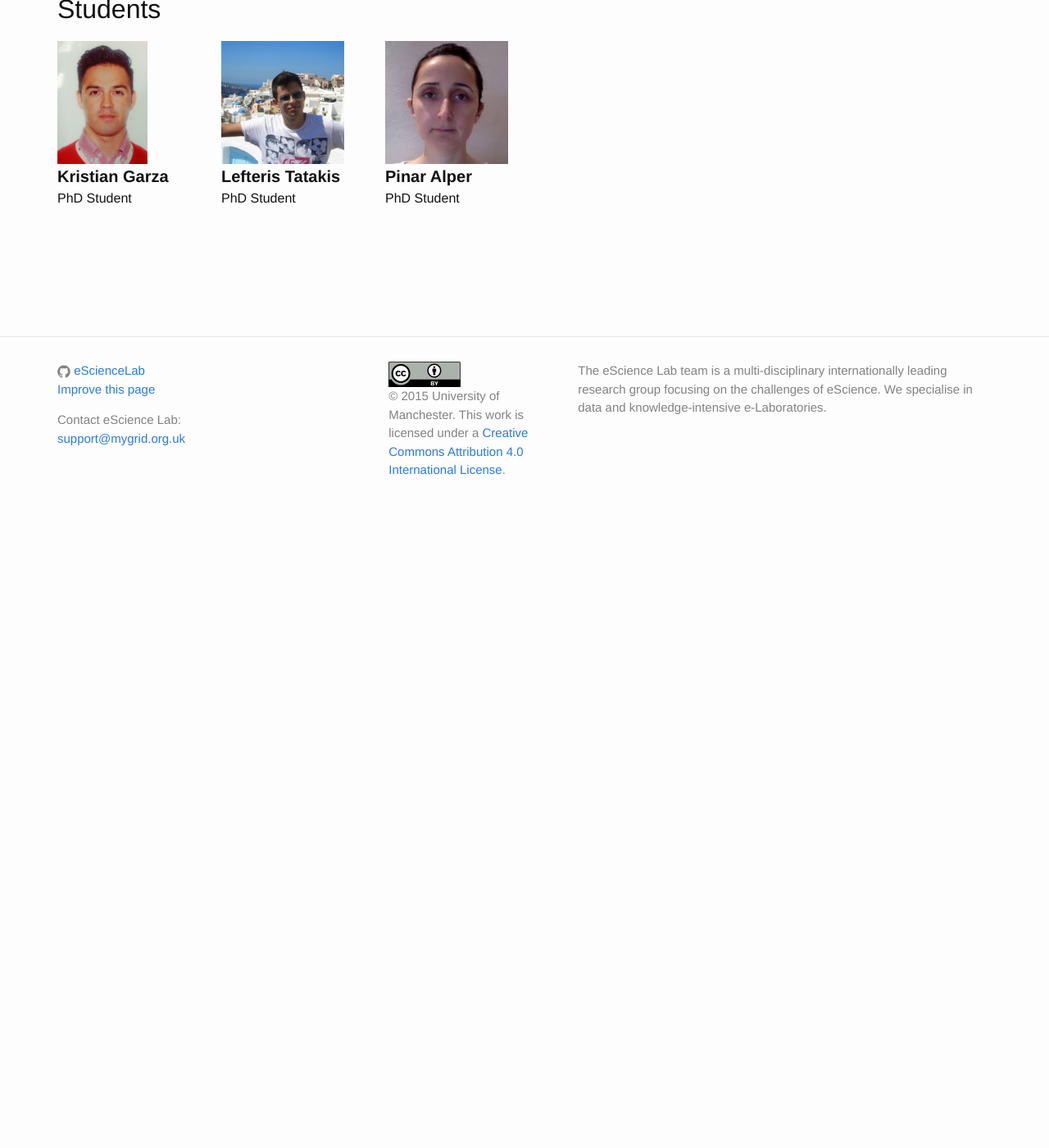
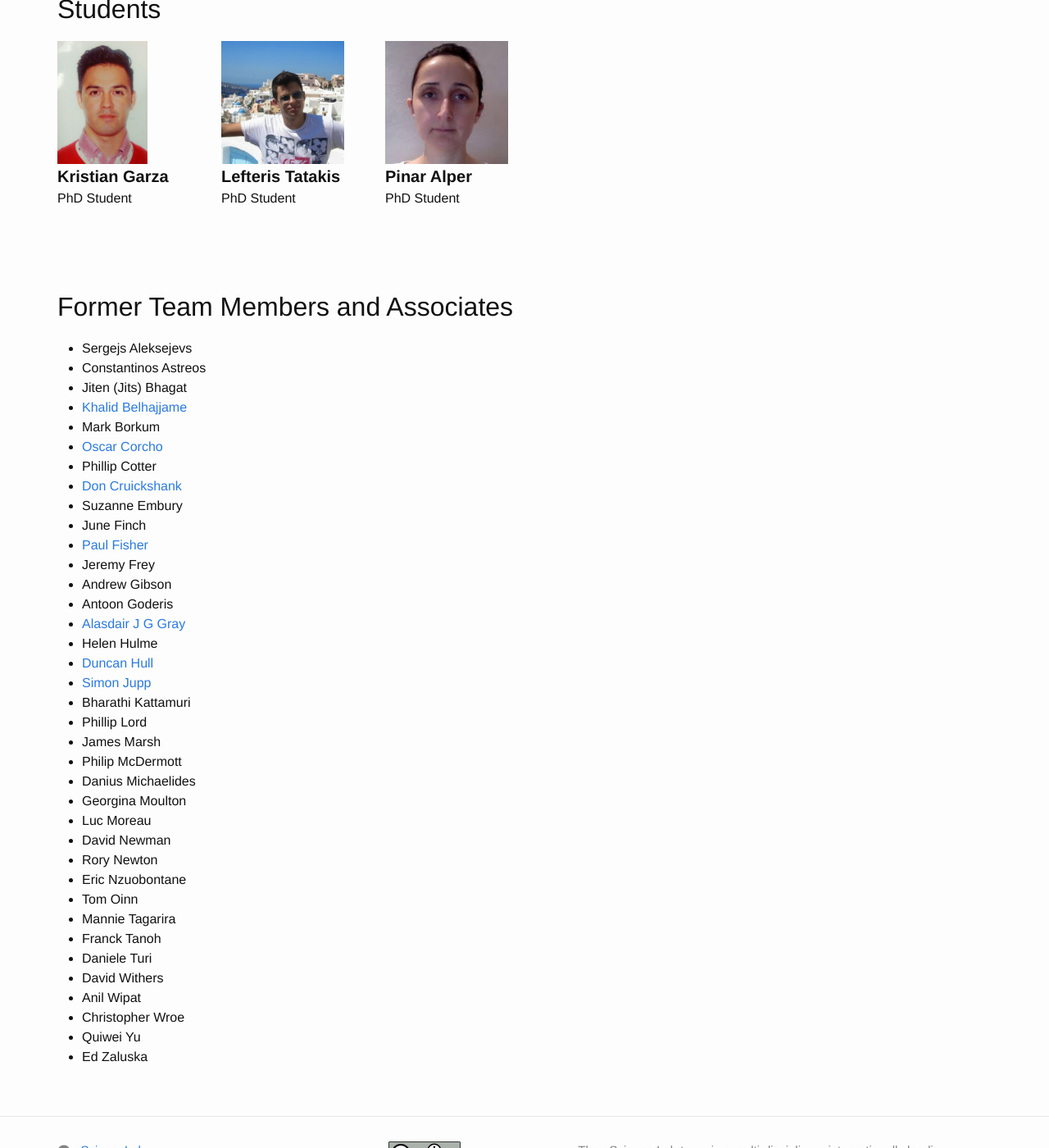
Before and after one commit to eScienceLab/eScienceLab.github.io, a Jekyll site: the page built from people.md, in a window 1280 px wide and 1400 px high, scrolled down 1435 px. Shown: the whole window at 82% size. Built offline with Jekyll 4.4.1, drawn with Linux system fonts in a browser that asks for light colours; nearby versions of some CDN libraries; comment, search, counter and statistics services are not loaded; before the commit the page ends 2065 px from its top, so only the background shows below that.

Commit message:
Added previous memebers and assocaites to people list

```diff
--- a/people.md
+++ b/people.md
@@ -98,6 +98,53 @@ permalink: /people/
 	</div>
 </div>
 
+##Former Team Members and Associates
+
+<ul>
+<li>Sergejs Aleksejevs</li>
+<li>Constantinos Astreos</li>
+<li>Jiten (Jits) Bhagat</li>
+<li><a href="http://orcid.org/0000-0001-6938-0820">Khalid Belhajjame</a></li>
+<li>Mark Borkum</li>
+<li><a href="http://orcid.org/0000-0002-9260-0753">Oscar Corcho</a></li>
+<li>Phillip Cotter</li>
+<li><a href="http://orcid.org/0000-0002-0777-0855">Don Cruickshank</a></li>
+<li>Suzanne Embury</li>
+<li>June Finch	 	 	 	 </li>
+<li><a href="http://orcid.org/0000-0003-1983-9204">Paul Fisher</a></li>
+<li>Jeremy Frey	 	 	 	 </li>
+<li>Andrew Gibson	 </li>
+<li>Antoon Goderis</li>
+<li><a href="http://orcid.org/0000-0002-5711-4872">Alasdair J G Gray</a></li>
+<li>Helen Hulme	</li>
+<li><a href="http://orcid.org/0000-0003-2387-503X">Duncan Hull</a></li>
+<li><a href="http://orcid.org/0000-0002-0643-3144">Simon Jupp</a></li>
+<li>Bharathi Kattamuri	 	 	 	 </li>
+<li>Phillip Lord	 </li>
+<li>James Marsh	 	</li>
+<li>Philip McDermott	</li>
+<li>Danius Michaelides	</li>
+<li>Georgina Moulton	 </li>
+<li>Luc Moreau	 </li>
+<li>David Newman</li>
+<li>Rory Newton	 	 	 	 </li>
+<li>Eric Nzuobontane	 </li>
+<li>Tom Oinn		</li>
+<li>Mannie Tagarira	 </li>
+<li>Franck Tanoh	</li>
+<li>Daniele Turi	</li>
+<li>David Withers	</li>
+<li>Anil Wipat	 	 </li>
+<li>Christopher Wroe	 </li>
+<li>Quiwei Yu	 	 	 	 </li>
+<li>Ed Zaluska	</li>
+</ul>
+
+
+
+
+
+
 
 [cg]: {{ site.url }}/images/profiles/carole-goble.jpg "Carole Goble"
 [gb]: {{ site.url }}/images/profiles/finn-bacall.png "Finn Bacall"
```
